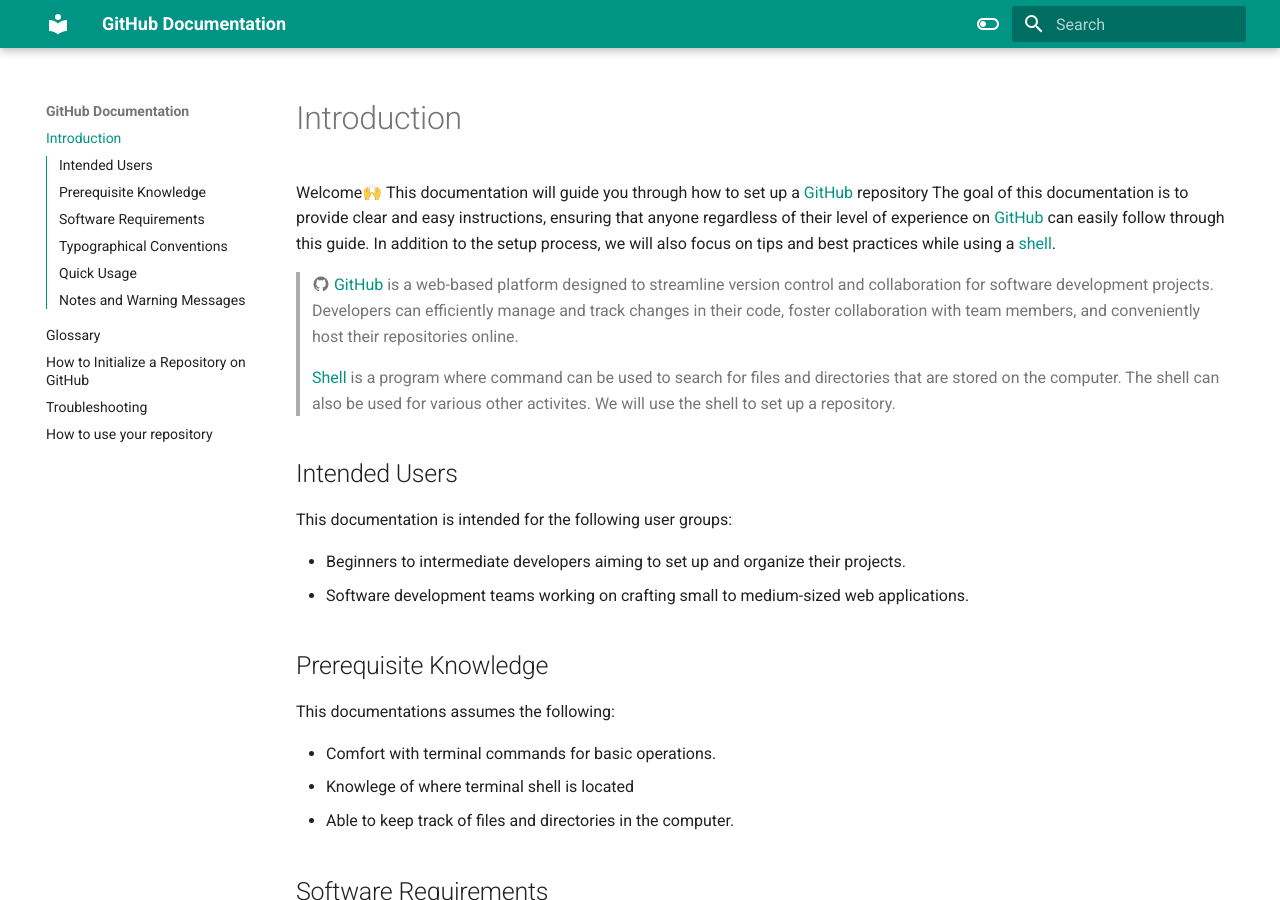
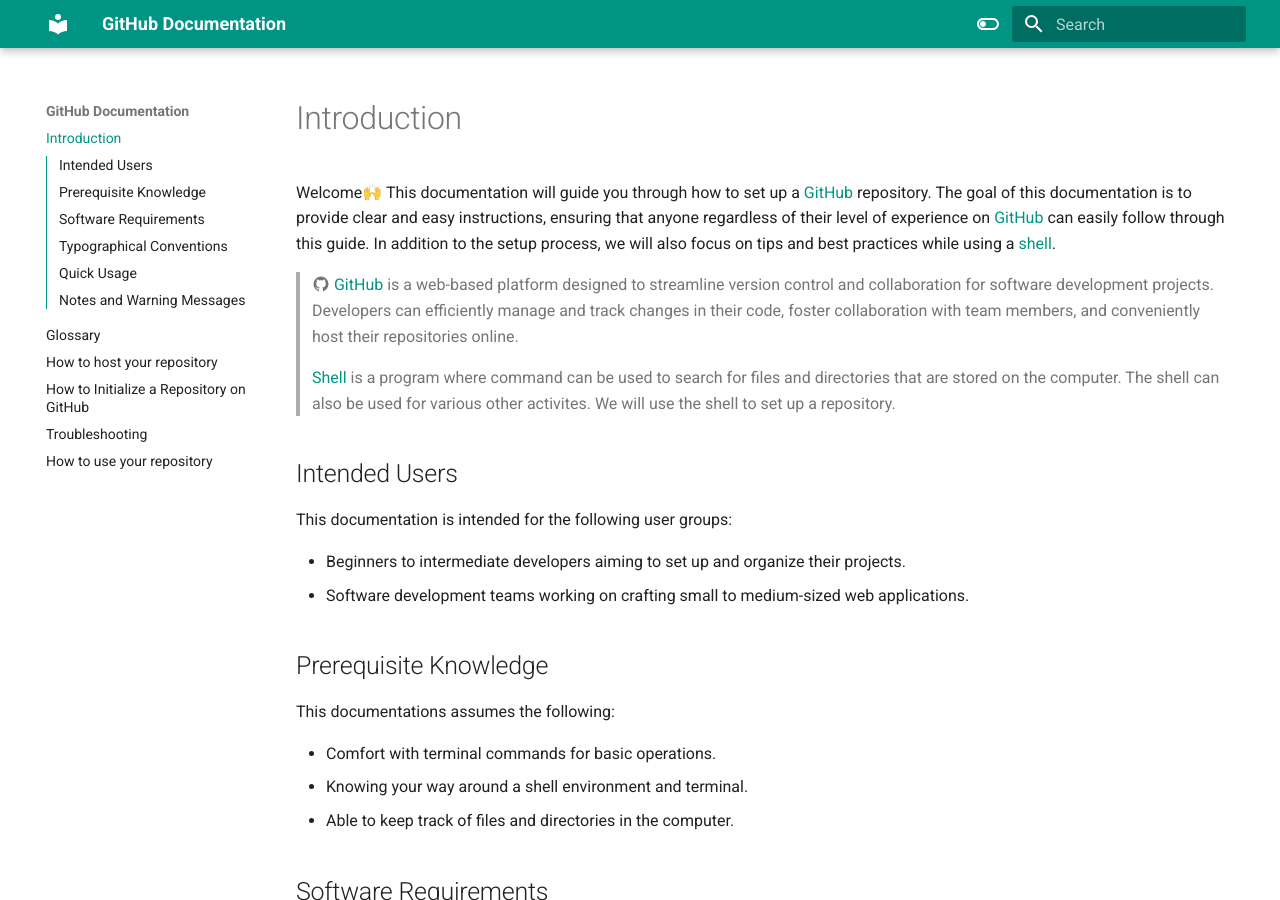
Before and after one commit to Vakiyama/comm-docs, an MkDocs documentation site: the page built from docs/index.md, in a window 1280 px wide and 900 px high. Built offline with MkDocs 1.6.1 and Material for MkDocs 9.7.7, drawn with Linux system fonts in a browser that asks for light colours.

Commit message:
small changes

```diff
--- /dev/null
+++ b/docs/hostingRepo.md
@@ -0,0 +1,3 @@
+# How to host your repository
+
+## Overview and theory
--- a/docs/index.md
+++ b/docs/index.md
@@ -1,6 +1,6 @@
 # Introduction
 
-Welcome🙌 This documentation will guide you through how to set up a [GitHub](https://github.com/) repository The goal of this documentation is to provide clear and easy instructions, ensuring that anyone regardless of their level of experience on [GitHub](https://github.com/) can easily follow through this guide. In addition to the setup process, we will also focus on tips and best practices while using a [shell]().
+Welcome🙌 This documentation will guide you through how to set up a [GitHub](https://github.com/) repository. The goal of this documentation is to provide clear and easy instructions, ensuring that anyone regardless of their level of experience on [GitHub](https://github.com/) can easily follow through this guide. In addition to the setup process, we will also focus on tips and best practices while using a [shell]().
 
 > :material-github: [GitHub](https://github.com/) is a web-based platform designed to streamline version control and collaboration for software development projects.
 > Developers can efficiently manage and track changes in their code, foster collaboration with team members, and conveniently host their repositories online.
@@ -20,7 +20,7 @@
 This documentations assumes the following:
 
 - Comfort with terminal commands for basic operations.
-- Knowlege of where terminal shell is located
+- Knowing your way around a shell environment and terminal.
 - Able to keep track of files and directories in the computer.
 
 ## Software Requirements
```
